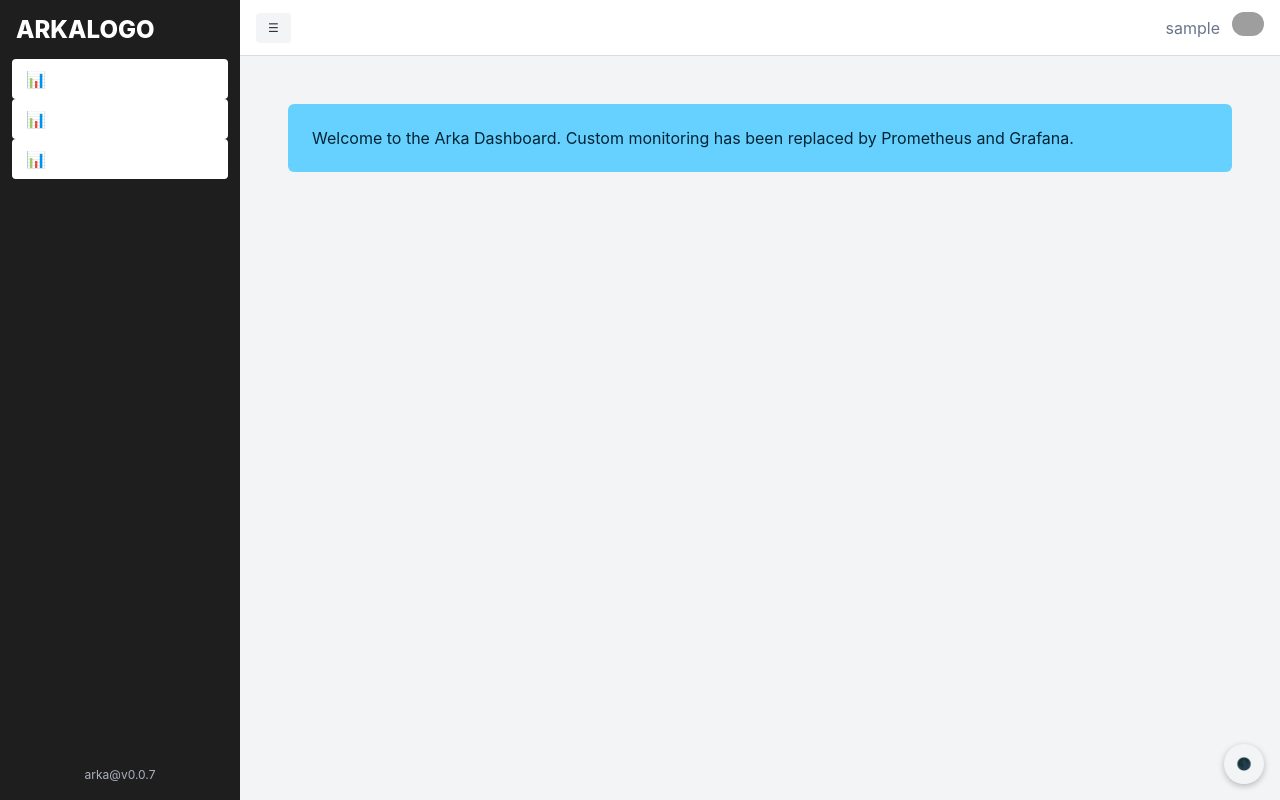
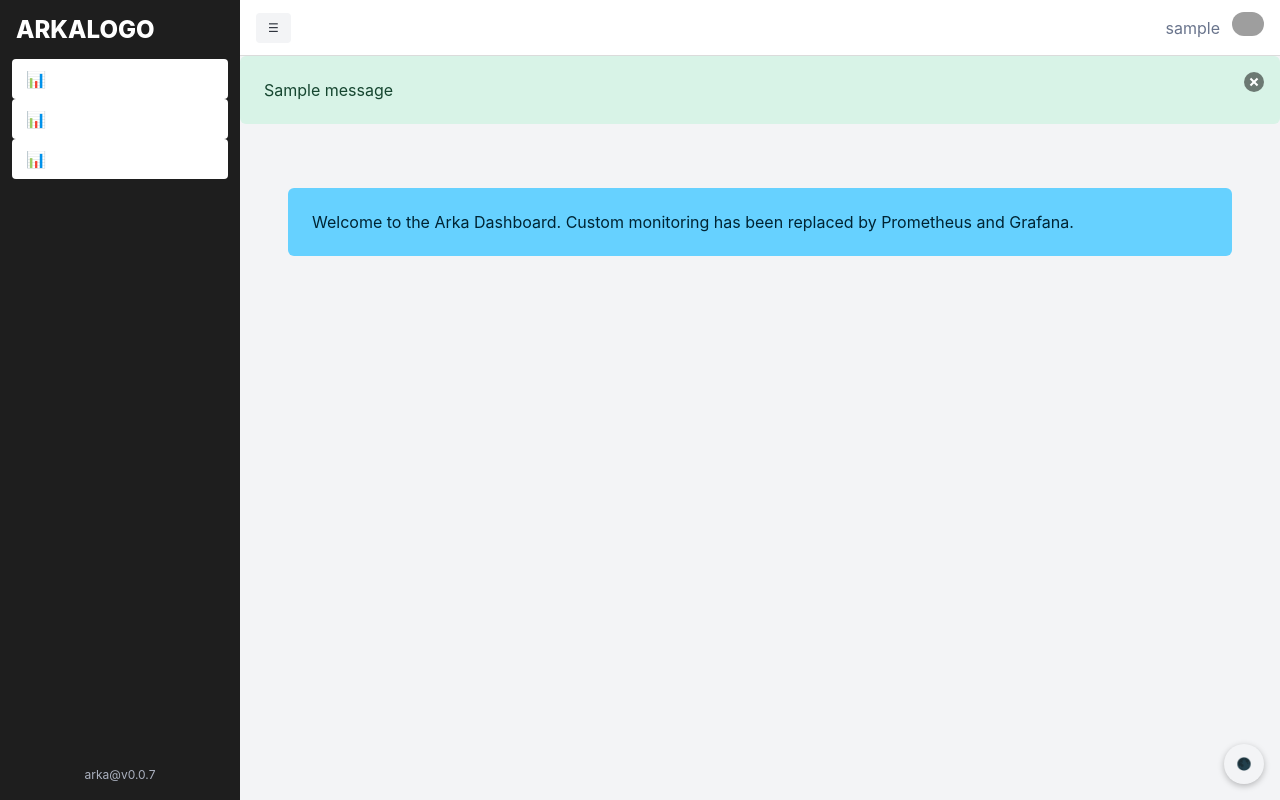
Before and after one commit to hallowslab/Arka, a Django app: page / in a window 1280 px wide. Run offline with Django 5.2, Linux system fonts and the light colour scheme; a user stored in the database is signed in; tables that the repository leaves empty hold one stand-in row (values such as "Sample post"); one stand-in notice (Sample message) is shown; parts of the project's set-up code (start-up, migrations or seed data) failed here and were passed over; grey boxes are pictures that could not be loaded.

Commit message:
removed forced styles, move messages int0o main content

```diff
--- a/src/templates/base.html
+++ b/src/templates/base.html
@@ -1,6 +1,6 @@
-
 <!DOCTYPE html>
 <html lang="en">
+
 <head>
     <meta charset="UTF-8">
     <meta name="viewport" content="width=device-width, initial-scale=1.0">
@@ -13,11 +13,8 @@
     <link rel="stylesheet" href="{% static 'css/layout.css' %}">
     <link rel="stylesheet" href="{% static 'css/theme.css' %}">
 
+</head>
 
-    <style>
-        html, body { height: 100%; }
-    </style>
-</head>
 <body>
     <!-- THEME TOGGLE -->
     {% include "partials/theme_toggle.html" %}
@@ -31,6 +28,19 @@
         <!-- TOP BAR -->
         {% include "partials/topbar.html" %}
 
+        <!-- Messages -->
+        {% if messages %}
+        <div class="mb-4">
+            {% for message in messages %}
+            <div
+                class="notification {% if message.tags == 'error' %}is-danger{% elif message.tags == 'warning' %}is-warning{% elif message.tags == 'success' %}is-success{% else %}is-info{% endif %} is-light">
+                <button class="delete" onclick="this.parentElement.remove()"></button>
+                {{ message }}
+            </div>
+            {% endfor %}
+        </div>
+        {% endif %}
+
         <!-- MAIN CONTENT AREA -->
         <section class="section">
             {% block content %}
@@ -39,7 +49,6 @@
 
     </div>
 
-</script>
+</body>
 
-</body>
 </html>
```
Lines whose indentation alone changed are shown as unchanged.
